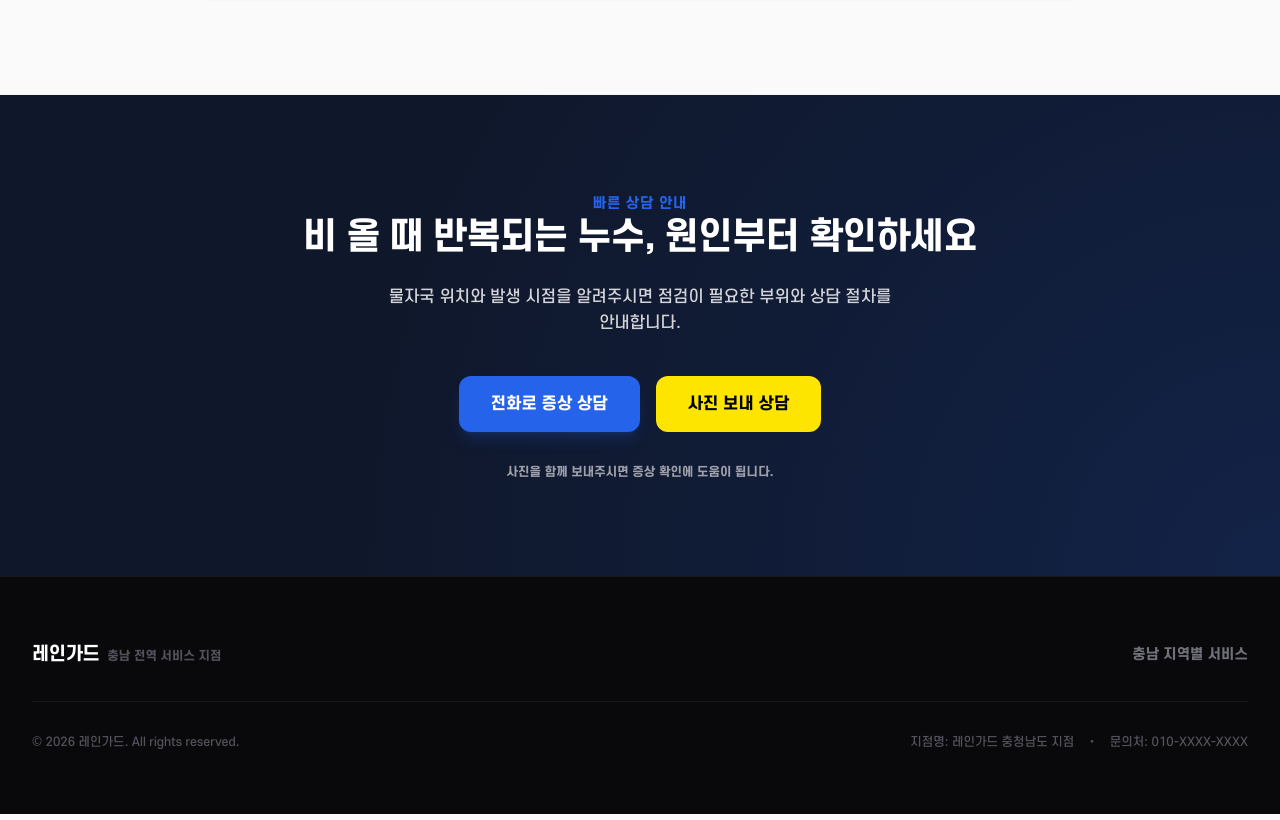
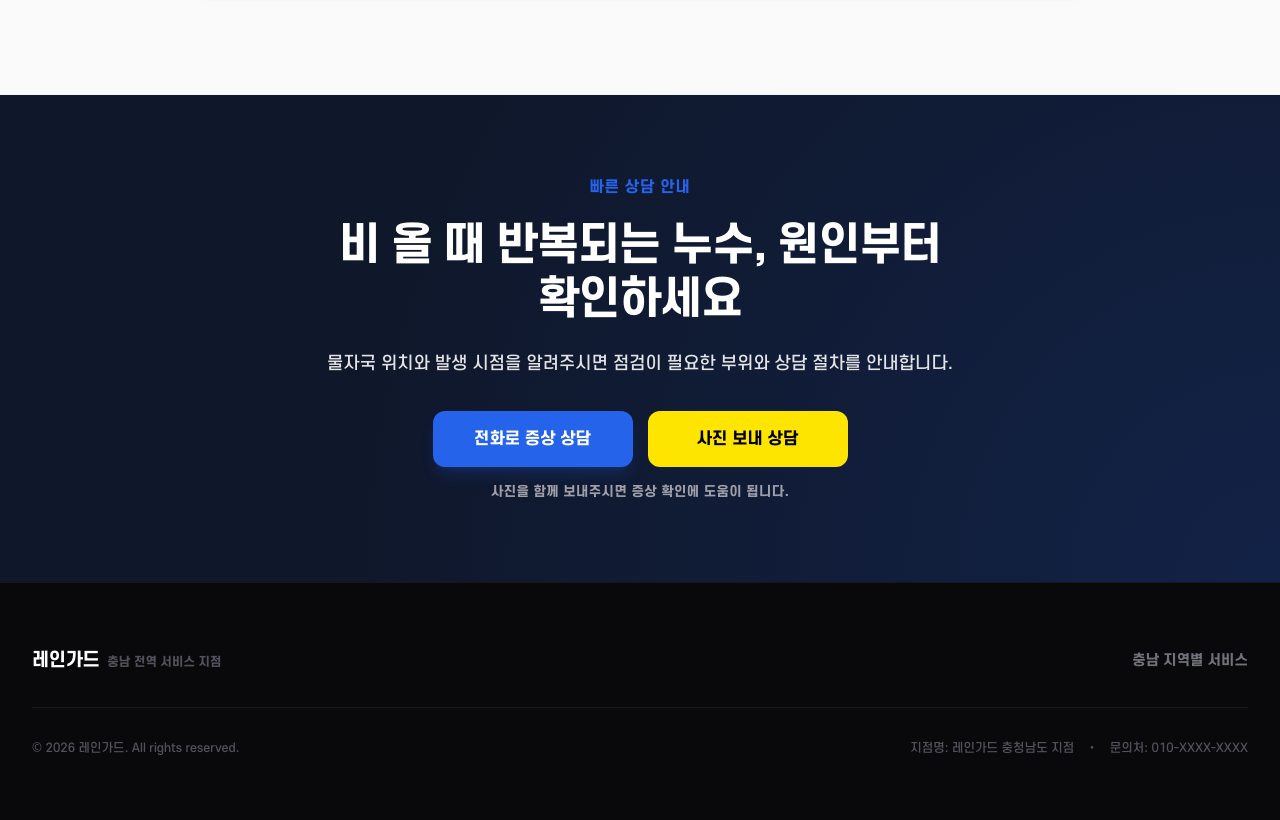
Before and after one commit to wogus5695-ctrl/Chungnam-rope-04, a Next.js app: page / in a window 1280 px wide. Shown: the part 6409-7229 px from the top of the page. Built offline with nearby package versions, Linux system fonts and the light colour scheme.

Commit message:
style: refine FinalCTA desktop spacing and buttons scale

```diff
--- a/src/components/BottomSections.tsx
+++ b/src/components/BottomSections.tsx
@@ -769,23 +769,31 @@ export function FinalCTA({ activeServiceName, regionName }: FinalCTAProps) {
   }
 
   return (
-    <section className="py-16 sm:py-24 bg-brand-primary text-white relative overflow-hidden px-5 sm:px-6 lg:px-0">
+    <section className="py-16 lg:py-[82px] bg-brand-primary text-white relative overflow-hidden px-5 sm:px-6 lg:px-0">
       {/* 장식용 그라데이션 */}
       <div className="absolute inset-0 bg-[radial-gradient(circle_at_bottom_right,rgba(37,99,235,0.15),transparent_70%)]"></div>
 
-      <div className="max-w-4xl mx-auto text-center relative z-10 space-y-6">
-        <span className="text-sm font-bold text-brand-accent tracking-wider uppercase">{labelText}</span>
-        <h2 className="text-2xl sm:text-3xl md:text-4xl font-black tracking-tight leading-tight whitespace-pre-line keep-all break-keep">
+      <div className="max-w-4xl mx-auto text-center relative z-10 flex flex-col items-center">
+        {/* 상단 라벨 */}
+        <span className="text-sm lg:text-[15px] font-bold text-brand-accent tracking-wider uppercase mb-5 lg:mb-[20px] select-none">
+          {labelText}
+        </span>
+
+        {/* H2 타이틀 */}
+        <h2 className="text-2xl sm:text-3xl lg:text-[44px] font-black tracking-tight lg:tracking-[-0.03em] leading-[1.3] lg:leading-[1.22] whitespace-pre-line keep-all break-keep max-w-[750px] mb-5 lg:mb-[24px]">
           {h2Text}
         </h2>
-        <p className="text-zinc-300 text-sm sm:text-base max-w-xl mx-auto font-medium leading-relaxed keep-all break-keep">
+
+        {/* 설명문 */}
+        <p className="text-zinc-200 text-sm sm:text-base lg:text-[17px] max-w-xl lg:max-w-[660px] font-medium leading-relaxed lg:leading-[1.7] keep-all break-keep mb-7 lg:mb-[32px]">
           {descText}
         </p>
 
-        <div className="flex flex-col sm:flex-row items-center justify-center gap-4 max-w-md mx-auto pt-4">
+        {/* CTA 버튼 세트 */}
+        <div className="flex flex-col sm:flex-row items-center justify-center gap-4 lg:gap-[15px] w-full max-w-md mx-auto mb-4 lg:mb-[16px]">
           <a
             href={`tel:${siteConfig.phonePlaceholder}`}
-            className="w-full sm:w-auto px-8 py-4 bg-brand-accent hover:bg-brand-accent-hover text-white text-base font-extrabold rounded-xl shadow-lg shadow-brand-accent/20 transition-all text-center"
+            className="w-full sm:w-[200px] h-[54px] lg:h-[56px] flex items-center justify-center bg-brand-accent hover:bg-brand-accent-hover text-white text-base font-extrabold rounded-xl shadow-lg shadow-brand-accent/20 transition-all text-center"
           >
             전화로 증상 상담
           </a>
@@ -793,13 +801,14 @@ export function FinalCTA({ activeServiceName, regionName }: FinalCTAProps) {
             href={siteConfig.kakaoUrlPlaceholder}
             target="_blank"
             rel="noopener noreferrer"
-            className="w-full sm:w-auto px-8 py-4 bg-[#fee500] hover:bg-[#fdd835] text-black text-base font-extrabold rounded-xl transition-all text-center"
+            className="w-full sm:w-[200px] h-[54px] lg:h-[56px] flex items-center justify-center bg-[#fee500] hover:bg-[#fdd835] text-black text-base font-extrabold rounded-xl transition-all text-center"
           >
             사진 보내 상담
           </a>
         </div>
 
-        <p className="text-zinc-400 text-xs font-semibold pt-2">
+        {/* 보조 안내 */}
+        <p className="text-zinc-400 text-xs lg:text-[13px] font-semibold tracking-wide">
           사진을 함께 보내주시면 증상 확인에 도움이 됩니다.
         </p>
       </div>
```
